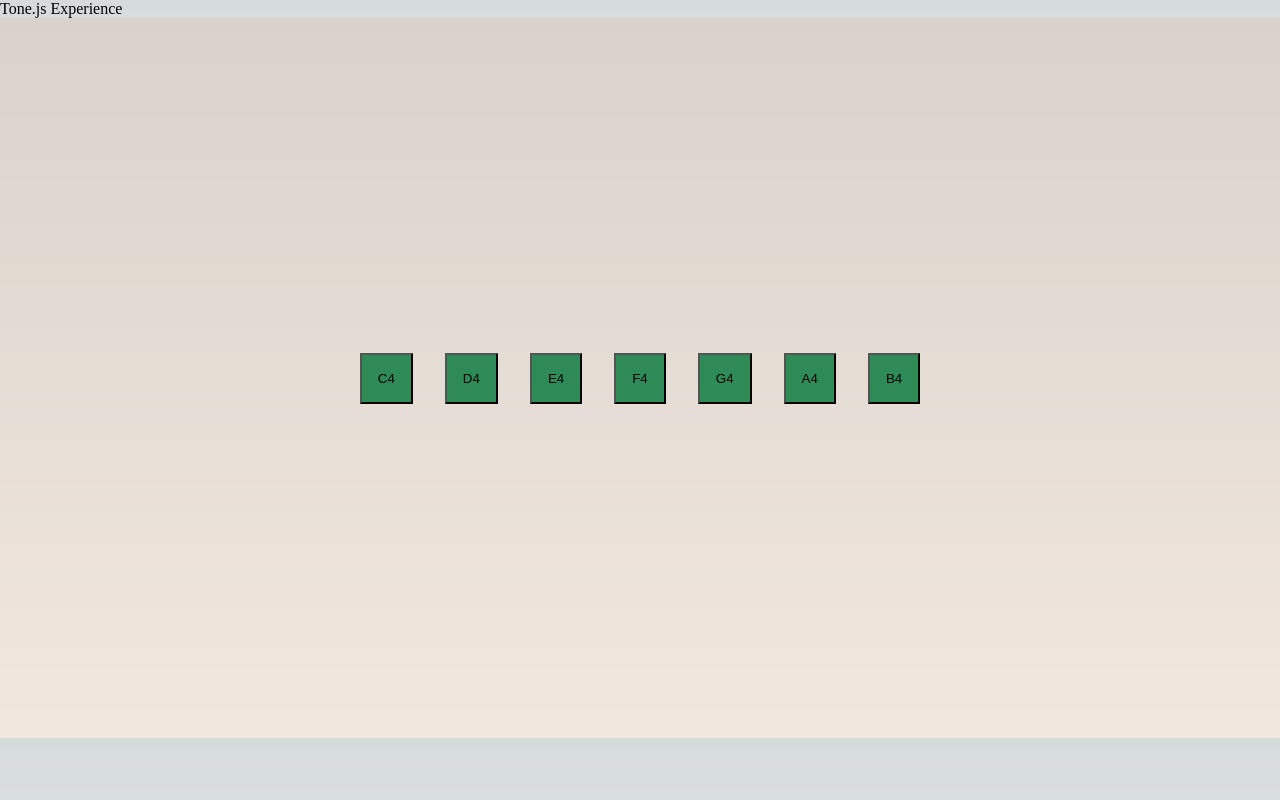
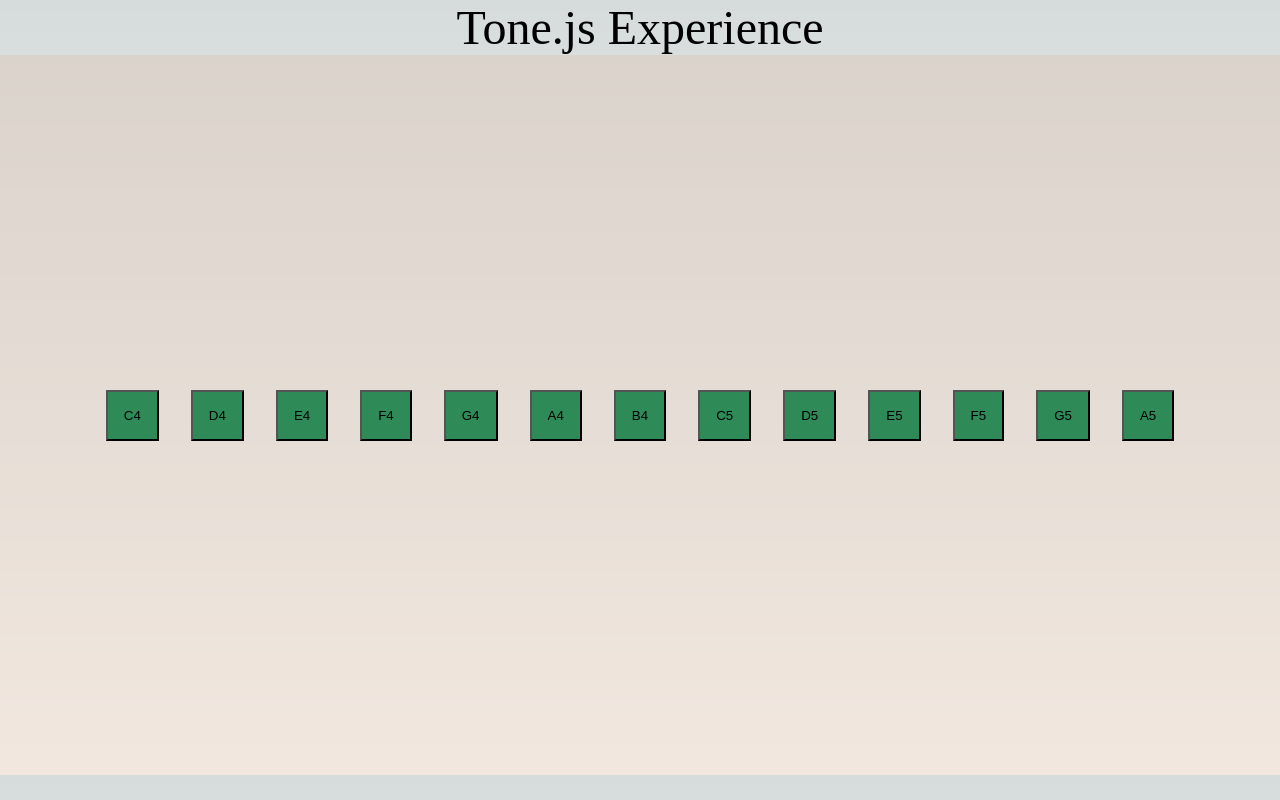
Before and after one commit to setare-sabouri/Tone-experience, a Next.js app: page / in a window 1280 px wide. Built offline with nearby package versions, Linux system fonts and the light colour scheme.

Commit message:
new notes up/13

```diff
--- a/src/components/experience/ToneExperience.tsx
+++ b/src/components/experience/ToneExperience.tsx
@@ -24,7 +24,45 @@
   };
 
   // Notes for a simple piano
-  const pianoNotes = ["C4", "D4", "E4", "F4", "G4", "A4", "B4"];
+  const pianoNotes = [
+    "C4",
+    "D4",
+    "E4",
+    "F4",
+    "G4",
+    "A4",
+    "B4",
+    "C5",
+    "D5",
+    "E5",
+    "F5",
+    "G5",
+    "A5",
+  ];
+
+  const keys = [
+    { key: "C4,", col: 1, row: 0 },
+    { key: "D4", col: 2, row: 0 },
+    { key: "E4", col: 2, row: 0 },
+    { key: "F4", col: 2, row: 0 },
+    { key: "G4", col: 2, row: 0 },
+    { key: "A4", col: 2, row: 0 },
+    { key: "B4", col: 2, row: 0 },
+
+    { key: "C5", col: 2, row: 0 },
+    { key: "D5", col: 2, row: 0 },
+    { key: "E5", col: 2, row: 0 },
+    { key: "F5", col: 2, row: 0 },
+    { key: "G5", col: 2, row: 0 },
+    { key: "A5", col: 2, row: 0 },
+  ];
+
+  const keymap = [
+    [0, 0, 0, 0],
+    [0, 0, 0, 0],
+    [0, 0, 0, 0],
+    [0, 0, 0, 0],
+  ];
 
   return (
     <div className={styles.experienceContainer}>
--- a/src/components/layout/index.ts
+++ b/src/components/layout/index.ts
@@ -1 +1 @@
-export * as
+export * from './layout'
--- /dev/null
+++ b/src/components/layout/layout.module.scss
@@ -0,0 +1,5 @@
+.title{
+    display:flex;
+    justify-content: center;
+    font-size: 3rem;
+}
--- a/src/components/layout/layout.tsx
+++ b/src/components/layout/layout.tsx
@@ -1,3 +1,5 @@
+import styles from "./layout.module.scss";
+
 export default function RootLayout({
   children,
 }: {
@@ -5,7 +7,7 @@
 }) {
   return (
     <>
-      <nav>Tone.js Experience</nav>
+      <nav className={styles.title}>Tone.js Experience</nav>
       <main>{children}</main>
       {/* <footer>footer</footer> */}
     </>
```
